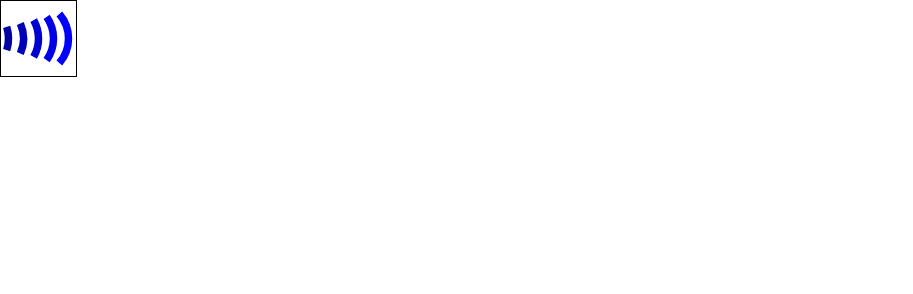
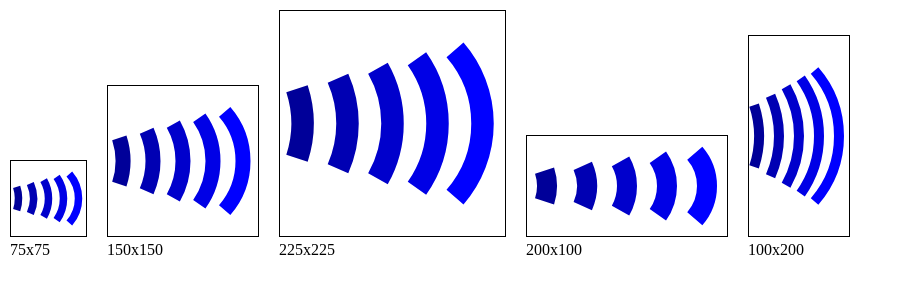
Before and after one commit to halkeye/ingrid_intimidator, a website: page canvastest.html in a window 1280 px wide. Shown: the whole page, without its empty margins (0-913 px from the left). Drawn offline with Linux system fonts and the light colour scheme.

Commit message:
soundwave plugin

```diff
--- a/canvastest.html
+++ b/canvastest.html
@@ -6,50 +6,51 @@
         margin: 0px;
         padding: 0px;
       }
+      .canvas_container {
+        margin: 10px;
+        display: inline-block;
+      }
       canvas {
         border: 1px solid black;
       }
+      .isResizable {
+            background: rgba(255, 0, 0, 0.2);
+            border: 1px solid black;
+            overflow: hidden;
+            resize: both;
+            width: 160px;
+            height: 120px;
+            min-width: 120px;
+            min-height: 90px;
+            max-width: 400px;
+            max-height: 300px;
+        }
     </style>
   </head>
   <body>
-    <canvas id="myCanvas" width="75" height="75"></canvas>
-    <script src="bower_components/jquery/dist/jquery.min.js" type="text/javascript"></script>
+    <div class="canvases">
+      <script>
+        [
+          [75,75], [150,150],[225,225],
+          [200,100],[100,200]
+        ].forEach(function(val) {
+          document.write('<div class="canvas_container">');
+          document.write('<canvas width="'+val[0]+'" height="'+val[1]+'"></canvas>');
+          document.write('<br/>' + val[0] + 'x' + val[1]);
+          document.write('</div>');
+        });
+      </script>
+    </div>
+
+
+    <script type="text/javascript" src="bower_components/jquery/dist/jquery.min.js"></script>
     <script type="text/javascript" src="bower_components/tinycolor/dist/tinycolor-min.js" ></script>
+    <script type="text/javascript" src="js/jquery.soundwave.js" ></script>
+
     <script>
-      var canvas = document.getElementById('myCanvas');
-      var context = canvas.getContext('2d');
-
-      var radius = canvas.height/2;
-      var line_width = canvas.width/10;
-      var x_growth = line_width * 2;
-      var angle = 10;
-      var angle_growth = 0.10;
-
-      var times = [];
-      var colors = [];
-      var total_slices = ((canvas.width-line_width) / x_growth);
-      for (var i = 0; i < total_slices; i++)
-      {
-        times.push(i);
-        colors.push(tinycolor.darken('#0000FF', total_slices*i).toHexString());
-      }
-      //colors = colors.reverse();
-      times.forEach(function(offset) {
-        var x = (-radius+line_width) + x_growth*offset;
-        var start_angle = -(Math.PI/angle) - (angle_growth*offset);
-        var end_angle = (Math.PI/angle) + (angle_growth*offset);
-        context.beginPath();
-        context.lineWidth = line_width;
-        context.arc(x, radius/*y*/, radius, start_angle, end_angle, false/*counter_clockwise*/);
-
-        /*
-        var blue = (255/(times.length+2))*(offset+3);
-        var color = 'rgb(0,0,'+blue.toFixed(0)+')';
-        console.log(color);
-        */
-        context.strokeStyle = colors.pop(); //color; //tinycolor.darken('#0000FF', times.length*offset).toHexString();
-        context.stroke();
-      });
+    (function ( $ ) {
+      $('canvas').sound_wave();
+    })(jQuery);
     </script>
   </body>
 </html>
--- /dev/null
+++ b/js/jquery.soundwave.js
@@ -0,0 +1,74 @@
+(function ($, tinycolor) {
+  "use strict";
+
+  $.fn.sound_wave = function () {
+    window.CanvasRenderingContext2D.prototype.clear =
+    window.CanvasRenderingContext2D.prototype.clear || function (preserveTransform) {
+      if (preserveTransform) {
+        this.save();
+        this.setTransform(1, 0, 0, 1, 0, 0);
+      }
+
+      this.clearRect(0, 0, this.canvas.width, this.canvas.height);
+
+      if (preserveTransform) {
+        this.restore();
+      }
+    };
+    var requestAnimFrame = (function () {
+      return  window.requestAnimationFrame ||
+      window.webkitRequestAnimationFrame ||
+      window.mozRequestAnimationFrame    ||
+      function (callback) {
+        window.setTimeout(callback, 1000 / 60);
+      };
+    })();
+    this.each(function () {
+
+      var canvas = this;
+      var context = canvas.getContext('2d');
+      context.clear();
+
+      var settings = {
+        line_width: canvas.width / 10,
+        line_gap: canvas.width / 10,
+        angle: 10,
+        angle_growth: 0.10,
+        color: '#0000FF'
+      }
+
+      var radius = canvas.height / 2;
+      var x_growth = settings.line_width + settings.line_gap;
+
+      var times = [];
+      var colors = [];
+      var total_slices = Math.ceil((canvas.width - settings.line_width) / x_growth);
+      for (var i = 0; i < total_slices; i++)
+      {
+        times.push(i);
+        if (tinycolor) {
+          colors.push(tinycolor.darken(settings.color, total_slices * i).toRgbString());
+        } else {
+          var blue = ( 255 / total_slices ) * (i+1);
+          var color = 'rgb(0,0,'+blue.toFixed(0)+')';
+          colors.unshift(color);
+        }
+      }
+      times.forEach(function (offset) {
+        var x = (-radius + settings.line_width) + x_growth * offset;
+        var start_angle = -(Math.PI / settings.angle) - (settings.angle_growth * offset);
+        var end_angle = (Math.PI / settings.angle) + (settings.angle_growth * offset);
+        context.beginPath();
+        context.lineWidth = settings.line_width;
+        context.arc(x, radius/*y*/, radius, start_angle, end_angle, false/*counter_clockwise*/);
+
+        /*
+        console.log(color);
+        */
+        context.strokeStyle = colors.pop();
+        context.stroke();
+      });
+    });
+    return this;
+  };
+})(window.jQuery, window.tinycolor);
```
